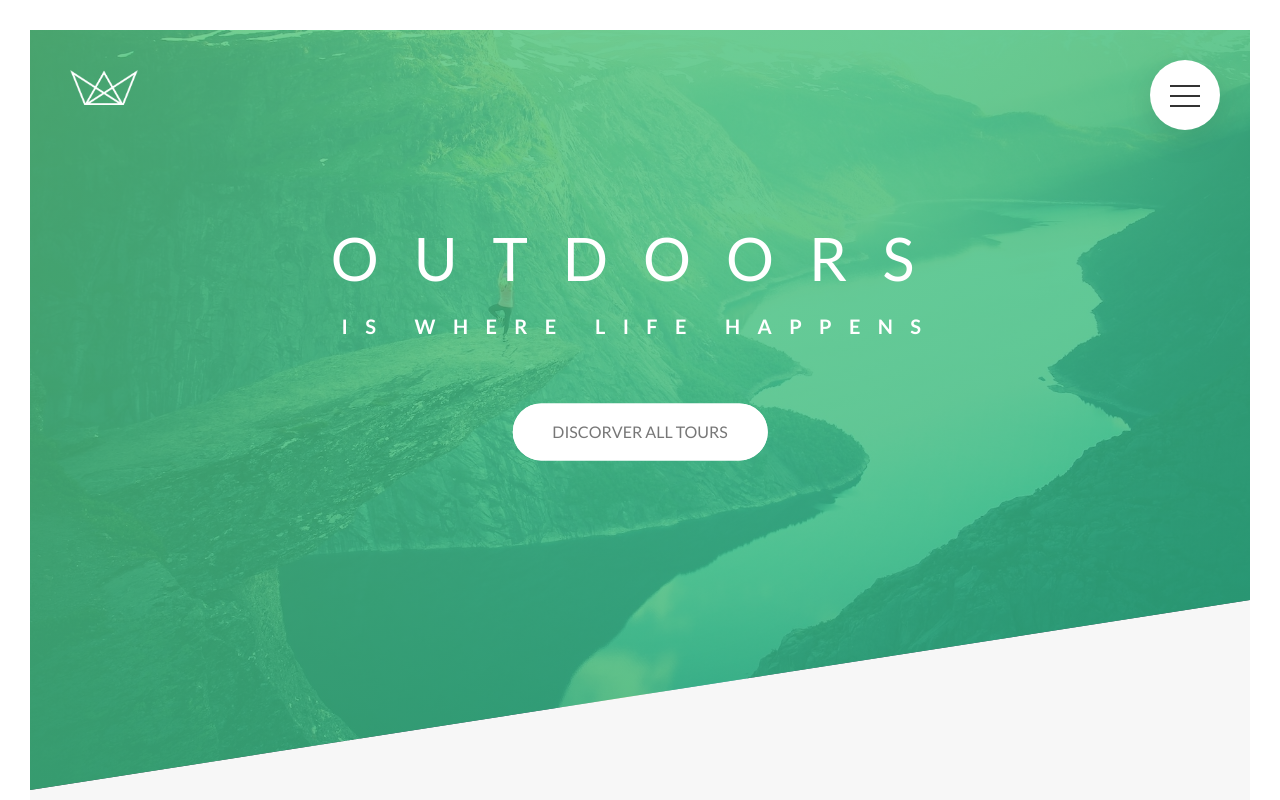
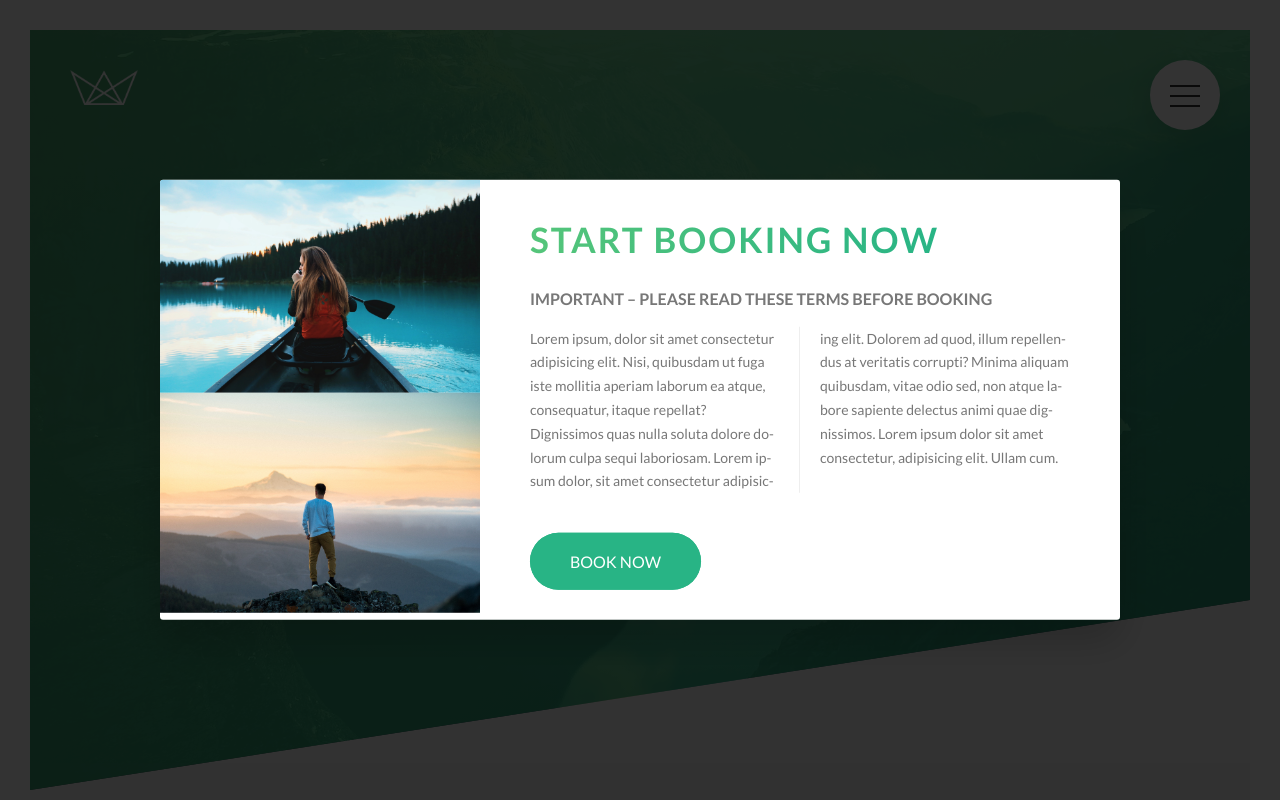
Before and after one commit to itzVort3x1/natours, a website: page index.html in a window 1280 px wide. Shown: the top 800 px of the page. Drawn offline with Linux system fonts and the light colour scheme.

Commit message:
finished styling popup

```diff
--- a/index.html
+++ b/index.html
@@ -355,6 +355,23 @@
             </div>
         </footer>
 
+        <div class="popup">
+            <div class="popup__content">
+                <div class="popup__left">
+                    <img src="img/nat-8.jpg" alt="Tour photo" class="popup__img">
+                    <img src="img/nat-9.jpg" alt="Tour photo" class="popup__img">
+                </div>
+                <div class="popup__right">
+                    <h2 class="heading-secondary u-margin-bottom-small">Start booking now</h2>
+                    <h3 class="heading-tertiary u-margin-bottom-small">Important &ndash; Please read these terms before booking</h3>
+                    <p class="popup__text">
+                        Lorem ipsum, dolor sit amet consectetur adipisicing elit. Nisi, quibusdam ut fuga iste mollitia aperiam laborum ea atque, consequatur, itaque repellat? Dignissimos quas nulla soluta dolore dolorum culpa sequi laboriosam. Lorem ipsum dolor, sit amet consectetur adipisicing elit. Dolorem ad quod, illum repellendus at veritatis corrupti? Minima aliquam quibusdam, vitae odio sed, non atque labore sapiente delectus animi quae dignissimos. Lorem ipsum dolor sit amet consectetur, adipisicing elit. Ullam cum.
+                    </p>
+                    <a href="#" class="btn btn--green">Book now</a>
+                </div>
+            </div>
+        </div>
+
         <!-- <section class="grid-test">
             <div class="row">
                 <div class="col-1-of-2">
--- a/sass/abstracts/_mixins.scss
+++ b/sass/abstracts/_mixins.scss
@@ -5,3 +5,10 @@
           clear: both;
      }
 }
+
+@mixin absCenter {
+     position: absolute;
+     top: 50%;
+     left: 50%;
+     transform: translate(-50%, -50%);
+}
--- /dev/null
+++ b/sass/components/_popup.scss
@@ -0,0 +1,54 @@
+.popup {
+     height: 100vh;
+     width: 100%;
+     position: fixed;
+     top: 0;
+     left: 0;
+     background-color: rgba($color-black, .8);
+     z-index: 9999;
+
+     &__content {
+          @include absCenter;
+          width: 75%;
+          background-color: $color-white;
+          box-shadow: 0 2rem 4rem rgba($color-black, .2);
+          border-radius: 3px;
+          display: table;
+          overflow: hidden;
+     }
+
+     &__left {
+          width: 33.333333%;
+          display: table-cell;
+     }
+
+     &__right {
+          width: 66.666667%;
+          display: table-cell;
+          vertical-align: middle;
+          padding: 3rem 5rem;
+     }
+
+     &__img {
+          display: block;
+          width: 100%;
+     }
+
+     &__text {
+          font-size: 1.4rem;
+          margin-bottom: 4rem;
+
+          -moz-column-count: 2;
+          -moz-column-gap: 4rem;
+          -moz-column-rule: 1px solid $color-grey-light-2;
+
+          column-count: 2;
+          column-gap: 4rem;
+          column-rule: 1px solid $color-grey-light-2;
+
+          -moz-hyphens: auto;
+          -ms-hyphens: auto;
+          -webkit-hyphens: auto;
+          hyphens: auto;
+     }
+}
--- a/sass/main.scss
+++ b/sass/main.scss
@@ -16,6 +16,7 @@
 @import "components/story";
 @import "components/bg_video";
 @import "components/from";
+@import "components/popup";
 
 @import "layout/header";
 @import "layout/grid";
```
Also changed, not shown: css/style.css.
